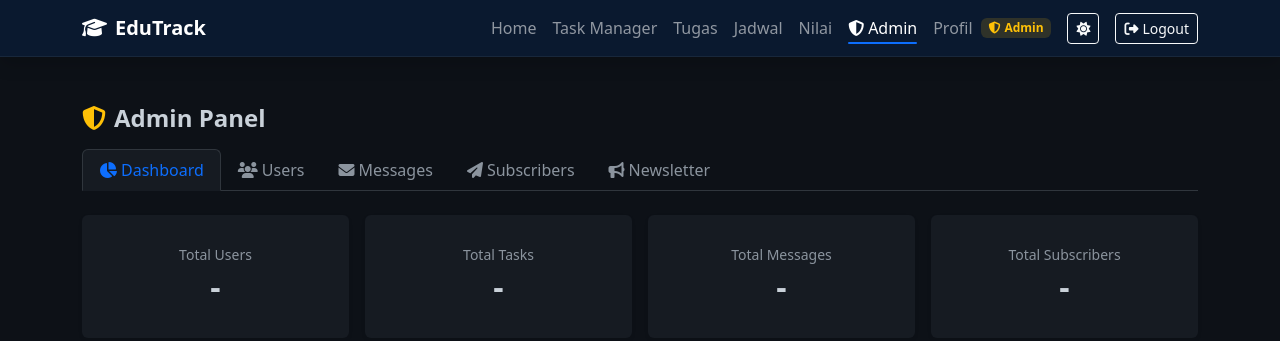
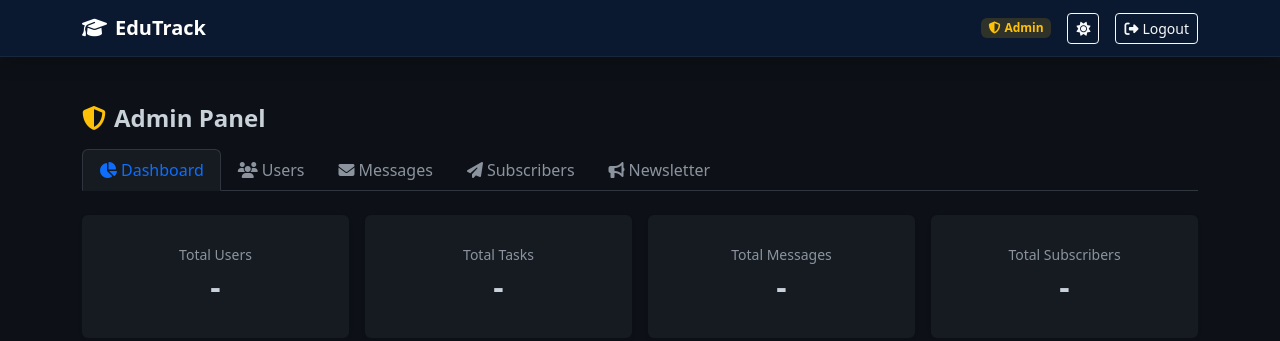
Before and after one commit to marioobe/edutrackV2, a website: page frontend/broadcast.html in a window 1280 px wide. Drawn offline with nearby package versions, Linux system fonts and the light colour scheme; no server answers; sample sign-in values are in the browser's storage.

Commit message:
fix: admin panel navbar standalone (hilangkan link halaman lain)

```diff
--- a/frontend/broadcast.html
+++ b/frontend/broadcast.html
@@ -18,16 +18,7 @@
         <span class="navbar-toggler-icon"></span>
       </button>
       <div class="collapse navbar-collapse" id="navbarMain">
-        <ul class="navbar-nav ms-auto">
-          <li class="nav-item"><a class="nav-link" href="index.html">Home</a></li>
-          <li class="nav-item"><a class="nav-link" href="taskmanager.html">Task Manager</a></li>
-          <li class="nav-item"><a class="nav-link" href="tugas.html">Tugas</a></li>
-          <li class="nav-item"><a class="nav-link" href="jadwal.html">Jadwal</a></li>
-          <li class="nav-item"><a class="nav-link" href="nilai.html">Nilai</a></li>
-          <li class="nav-item"><a class="nav-link active" href="broadcast.html"><i class="fas fa-shield-alt me-1"></i>Admin</a></li>
-          <li class="nav-item"><a class="nav-link" href="profile.html">Profil</a></li>
-        </ul>
-        <div class="d-flex align-items-center gap-2">
+        <div class="d-flex align-items-center gap-2 ms-auto">
           <span class="badge bg-warning text-dark me-2" id="adminBadge"><i class="fas fa-shield-alt me-1"></i>Admin</span>
           <button id="btnThemeToggle" class="btn btn-outline-light btn-sm" onclick="toggleTheme()" title="Mode Terang"><i class="fas fa-sun"></i></button>
           <span id="navUserName" class="text-white fw-semibold"></span>
```
